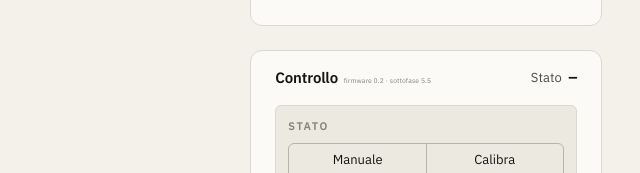
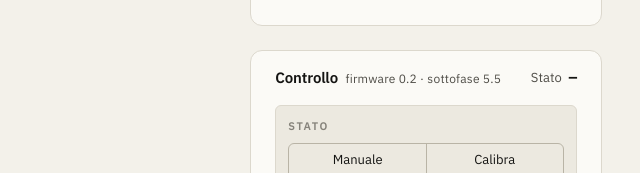
Before and after one commit to Morfeus0/Palombaro-di-Cartesio-controllato, a plain HTML site: page pc/dashboard/static/index.html in a window 1280 px wide. Shown: the part 1506-1679 px from the top of the page, 640-1280 px from the left. Drawn offline with Linux system fonts and the light colour scheme; no server answers.

Commit message:
fix: nota del titolo del pannello di controllo leggibile (12 px)
Co-Authored-By: Claude Opus 5.5 <noreply@anthropic.com>

```diff
--- a/pc/dashboard/static/style.css
+++ b/pc/dashboard/static/style.css
@@ -394,3 +394,4 @@ kbd { font-family: var(--font-numeri); font-size: 0.6875rem; padding: 0 0.3rem;
 .bottone-emergenza:hover { filter: brightness(1.08); }
 .bottone-emergenza:active { transform: translateY(1px); }
 .controllo .grafico canvas { height: 10rem; }
+.controllo .grafici-titolo .unita { font-size: 0.8em; color: var(--inchiostro-2); } /* nota del titolo: almeno 12 px, contrasto pieno */
```
